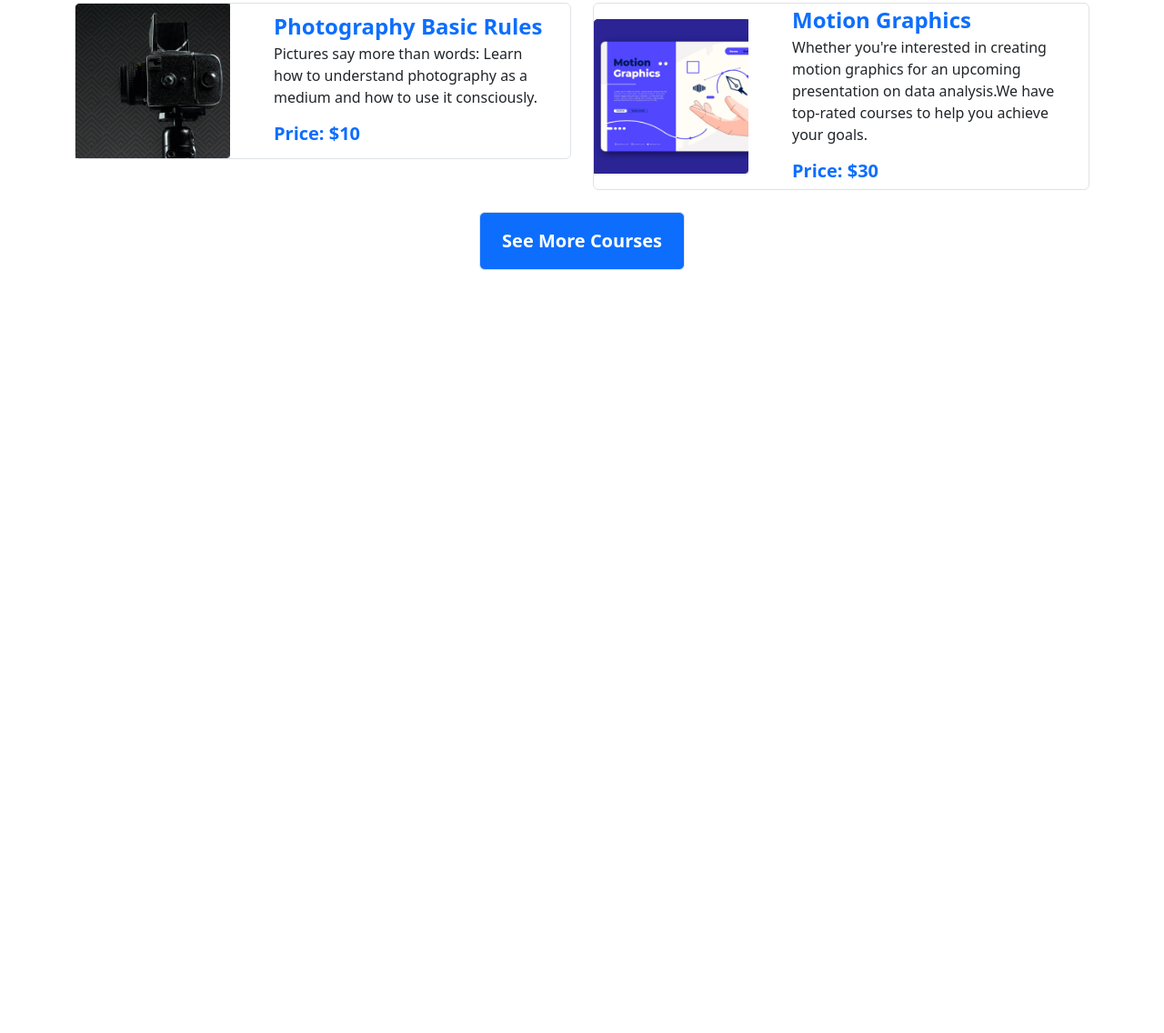
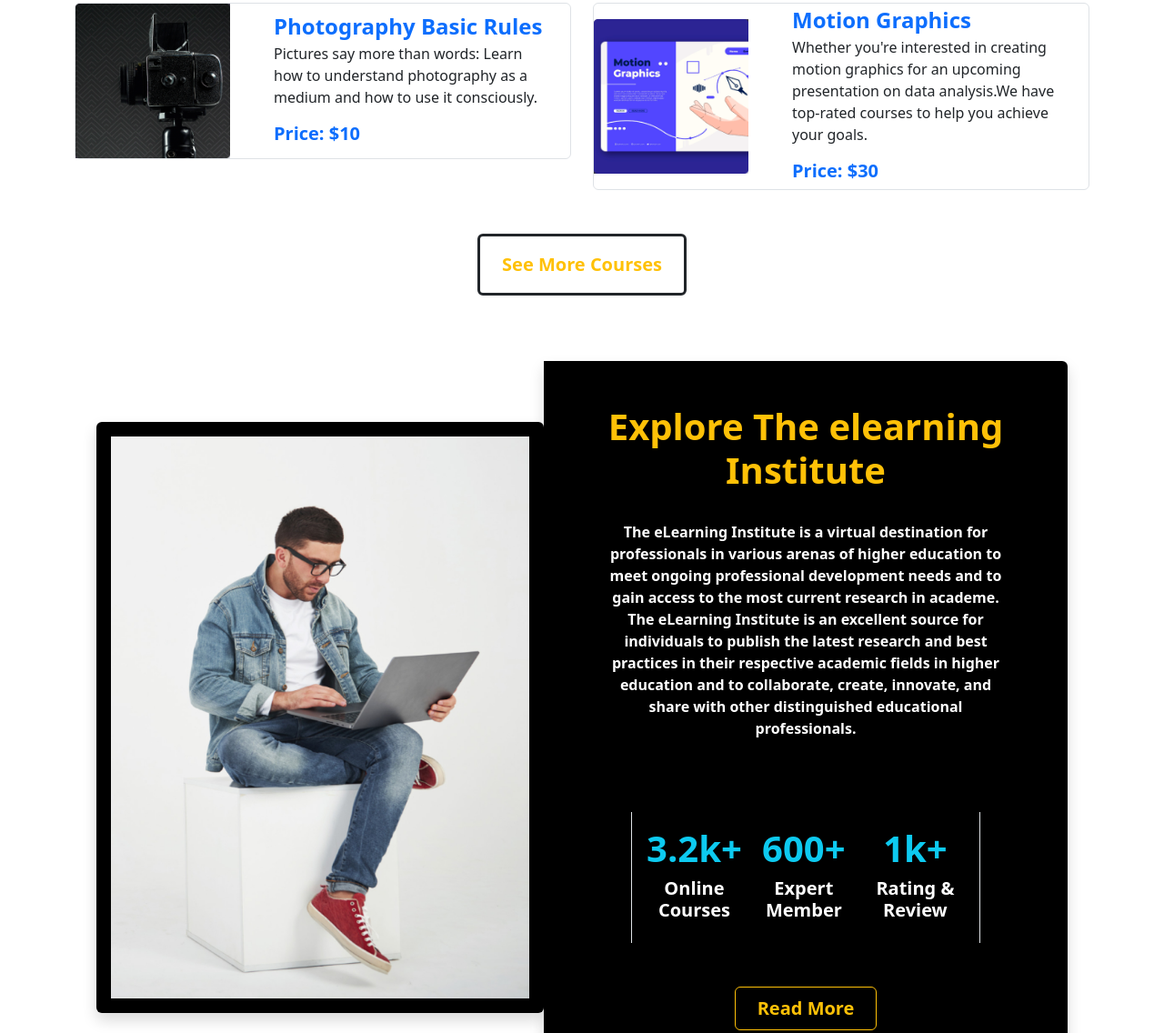
Before and after one commit to Jobayer109/Pro-Edu, a plain HTML site: page index.html in a window 1280 px wide. Shown: the part 1483-2619 px from the top of the page at 91% size. Before the commit the page ends 1828 px from the top, so only its background shows below. Drawn offline with nearby package versions, Linux system fonts and the light colour scheme.

Commit message:
explore section completed

```diff
--- a/index.html
+++ b/index.html
@@ -136,7 +136,9 @@
         <section class="courses-section" id="courses">
             <div class="container">
                 <div class="courses-text text-center">
-                    <h2 class="display-5 fw-bold">Discover Our <span class="text-primary">Popular Courses</span>
+                    <h2 class=""><span class="display-5 fw-semibold">Discover Our</span> <span
+                            class="text-primary display-5 fw-bold ">Popular
+                            Courses</span>
                     </h2>
                     <p class="text-secondary mt-3 mb-5">We have created so many important topic based courses on <br>
                         Web
@@ -224,14 +226,54 @@
                         </div>
                     </div>
                 </div>
-                <div class="text-center mt-4"> <button
-                        class="btn btn-primary px-4 py-3 fw-bold fs-5 border border-black">See More
+                <div class="text-center mt-5"> <button
+                        class="btn btn-outline-warning border border-dark border-3 px-4 py-3 fw-bold fs-5  border border-black">See
+                        More
                         Courses</button>
                 </div>
             </div>
         </section>
         <br><br>
         <!-- Courses section end -->
+
+        <!-- Explore section satrt  -->
+        <section class="explore-section">
+            <div class="container">
+                <div class="d-flex p-4 align-items-center">
+                    <img class="explore-image bg-black p-3 rounded shadow" src="./images/working.png" alt="">
+                    <div class=" shadow rounded-end bg-black p-5 ms-">
+                        <h1 class="text-center text-warning fw-bold mb-3">Explore The elearning Institute</h1>
+                        <p class="text-center text-white fw-semibold p-3">The eLearning Institute is a virtual
+                            destination for
+                            professionals in
+                            various arenas of
+                            higher education to meet ongoing professional development needs and to gain access to the
+                            most current research in academe. The eLearning Institute is an excellent source for
+                            individuals to publish the latest research and best practices in their respective academic
+                            fields in higher education and to collaborate, create, innovate, and share with other
+                            distinguished educational professionals.</p>
+                        <div class="d-flex align-items-center justify-content-between p-5">
+                            <div class="text-center border-start p-3">
+                                <h2 class="display-6 fw-bold text-info">3.2k+</h2>
+                                <h5 class="text-secondary text-white fw-bold">Online Courses</h5>
+                            </div>
+                            <div class="text-center">
+                                <h2 class="display-6 text-info fw-bold">600+</h2>
+                                <h5 class="text-secondary text-white fw-bold">Expert Member</h5>
+                            </div>
+                            <div class="text-center border-end p-3">
+                                <h2 class="display-6 text-info fw-bold">1k+</h2>
+                                <h5 class="text-secondary text-white fw-bold">Rating & Review</h5>
+                            </div>
+                        </div>
+                        <div class="text-center"> <button class="btn btn-outline-warning fw-bold fs-5 px-4 py-2">Read
+                                More</button></div>
+                    </div>
+                </div>
+            </div>
+        </section>
+        <br><br>
+        <!-- Explore section end -->
     </main>
     <!-- main end -->
 
--- a/style.css
+++ b/style.css
@@ -30,3 +30,12 @@
     height: 170px;
     width: 170px;
 }
+
+.explore-image {
+    height: 650px;
+    width: 900px;
+}
+
+.explore-text-bg {
+    background-color: #ececec;
+}
```
